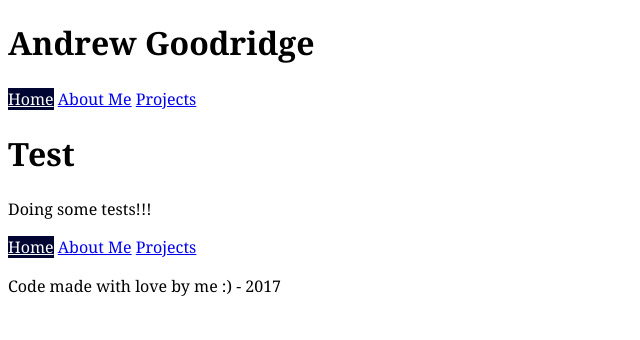
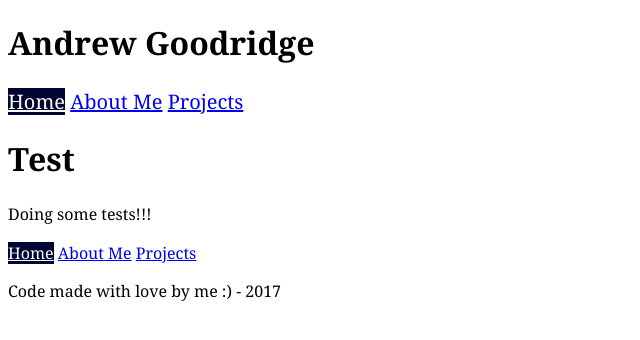
Before and after one commit to andrewg8/pwb, a Jekyll site: the page built from index.html, in a window 1280 px wide. Shown: the top 340 px of the page, without its empty margins (0-640 px from the left). Built offline with Jekyll 4.4.1, drawn with Linux system fonts in a browser that asks for light colours.

Commit message:
changed font size for nav-top

```diff
--- a/_includes/nav.html
+++ b/_includes/nav.html
@@ -1,4 +1,4 @@
-<ul class="nav">
+<ul class="nav {{include.navclass}}">
   <li><a href="{{ site.baseurl }}/index.html" class="{% if page.url == '/' %}current{% endif %}">Home</a></li>
   <li><a href="{{ site.baseurl }}/aboutme.html" class="{% if page.url == '/aboutme.html' %}current{% endif %}">About Me</a></li>
   <li><a href="{{ site.baseurl }}/projects.html" class="{% if page.url == '/projects.html' %}current{% endif %}">Projects</a></li>
--- a/_layouts/default.html
+++ b/_layouts/default.html
@@ -9,14 +9,14 @@
 
 <header>
   <h1>Andrew Goodridge</h1>
-{% include nav.html %}
+{% include nav.html navclass='nav-top'%}
 </header>
 
 {{content}}
 
   </body>
   <footer>
-{% include nav.html %}
+{% include nav.html navclass='nav-bottom'%}
 <p>Code made with love by me :) - 2017</p>
   </footer>
 </html>
--- a/css/common.css
+++ b/css/common.css
@@ -21,3 +21,7 @@
 .nav > li {
   display: inline-block;
 }
+
+.nav-top {
+  font-size: 1.25rem;
+}
```
Also changed, not shown: 1 other file.
